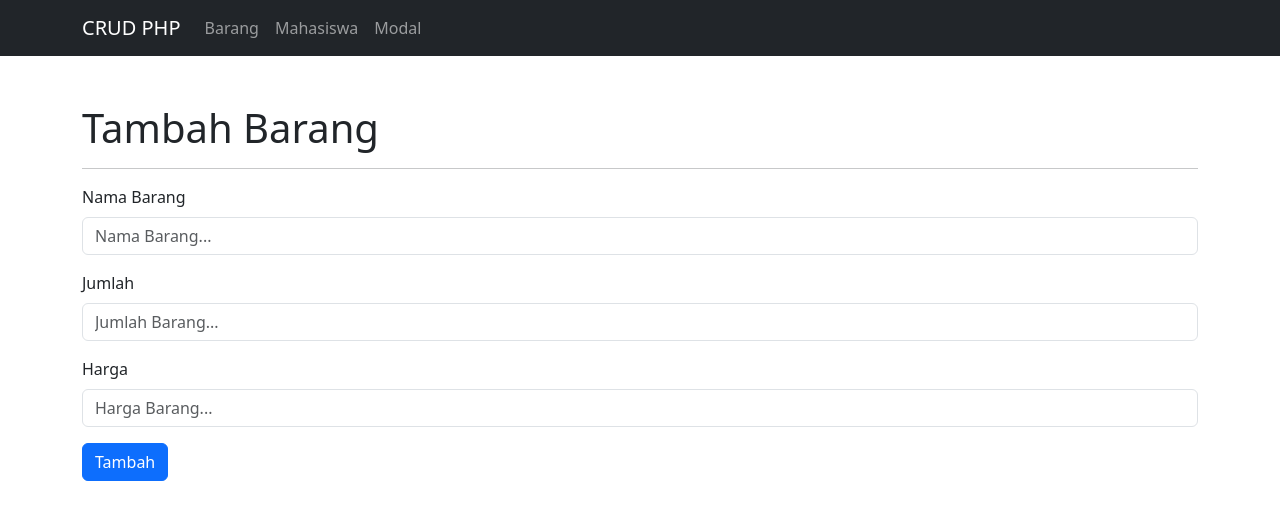
After one commit to Muhless/crud_php, a PHP site: page /form-tambah.php in a window 1280 px wide. The commit adds this page. Shown: the top 520 px of the page. Run offline with PHP 8.4, Linux system fonts and the light colour scheme.

Commit message:
menambahkan form

```diff
--- /dev/null
+++ b/config/app.php
@@ -0,0 +1,3 @@
+<?php
+include "database.php";
+include "controller.php";
--- /dev/null
+++ b/config/controller.php
@@ -0,0 +1,16 @@
+<?php
+function select($query)
+{
+    global $db;
+
+    $result = mysqli_query($db, $query);
+    $rows = [];
+
+
+    while ($row = mysqli_fetch_assoc($result)) {
+        $rows[] = $row;
+    }
+    return $rows;
+}
+
+?>
--- /dev/null
+++ b/form-tambah.php
@@ -0,0 +1,37 @@
+<?php
+include "layout/header.php"
+
+?>
+
+<div class="container mt-5">
+    <h1>Tambah Barang</h1>
+    <hr>
+
+    <form action="">
+
+        <div class="mb-3">
+            <label for="nama" class="form-label">Nama Barang</label>
+            <input required type="text" class="form-control" id="nama" name=" nama" placeholder="Nama Barang...">
+        </div>
+
+        <div class="mb-3">
+            <label for="jumlah" class="form-label">Jumlah</label>
+            <input required type="number" class="form-control" id="jumlah" name=" jumlah" placeholder="Jumlah Barang...">
+        </div>
+
+        <div class="mb-3">
+            <label for="harga" class="form-label">Harga</label>
+            <input required type="number" class="form-control" id="harga" name=" harga" placeholder="Harga Barang...">
+        </div>
+
+        <button type="button" name="tambah" class="btn btn-primary">Tambah</button>
+
+    </form>
+
+</div>
+
+<?php
+include "layout/footer.php";
+?>
+
+</div>
--- /dev/null
+++ b/layout/footer.php
@@ -0,0 +1,6 @@
+
+
+<script src="https://cdn.jsdelivr.net/npm/bootstrap@5.3.0-alpha2/dist/js/bootstrap.bundle.min.js" integrity="sha384-qKXV1j0HvMUeCBQ+QVp7JcfGl760yU08IQ+GpUo5hlbpg51QRiuqHAJz8+BrxE/N" crossorigin="anonymous"></script>
+</body>
+
+</html>
--- /dev/null
+++ b/layout/header.php
@@ -0,0 +1,43 @@
+<?php
+
+include "config/app.php";
+
+
+
+
+?>
+
+<!doctype html>
+<html lang="en">
+
+<head>
+    <meta charset="utf-8">
+    <meta name="viewport" content="width=device-width, initial-scale=1">
+    <title>CRUD PHP</title>
+    <link href="https://cdn.jsdelivr.net/npm/bootstrap@5.3.0-alpha2/dist/css/bootstrap.min.css" rel="stylesheet" integrity="sha384-aFq/bzH65dt+w6FI2ooMVUpc+21e0SRygnTpmBvdBgSdnuTN7QbdgL+OapgHtvPp" crossorigin="anonymous">
+</head>
+
+<body>
+
+    <div>
+        <nav class="navbar navbar-expand-lg navbar-dark bg-dark">
+            <div class="container">
+                <a class="navbar-brand" href="#">CRUD PHP</a>
+                <button class="navbar-toggler" type="button" data-bs-toggle="collapse" data-bs-target="#navbarSupportedContent" aria-controls="navbarSupportedContent" aria-expanded="false" aria-label="Toggle navigation">
+                    <span class="navbar-toggler-icon"></span>
+                </button>
+                <div class="collapse navbar-collapse" id="navbarSupportedContent">
+                    <ul class="navbar-nav me-auto mb-2 mb-lg-0">
+                        <li class="nav-item">
+                            <a class="nav-link" href="index.php">Barang</a>
+                        </li>
+                        <li class="nav-item">
+                            <a class="nav-link" href="#">Mahasiswa</a>
+                        </li>
+                        <li class="nav-item dropdown">
+                            <a class="nav-link" href="#">Modal</a>
+                        </li>
+                </div>
+            </div>
+        </nav>
+    </div>
```
Also changed, not shown: index.php (+17 -61 lines), config/database.php (renamed from database.php).
